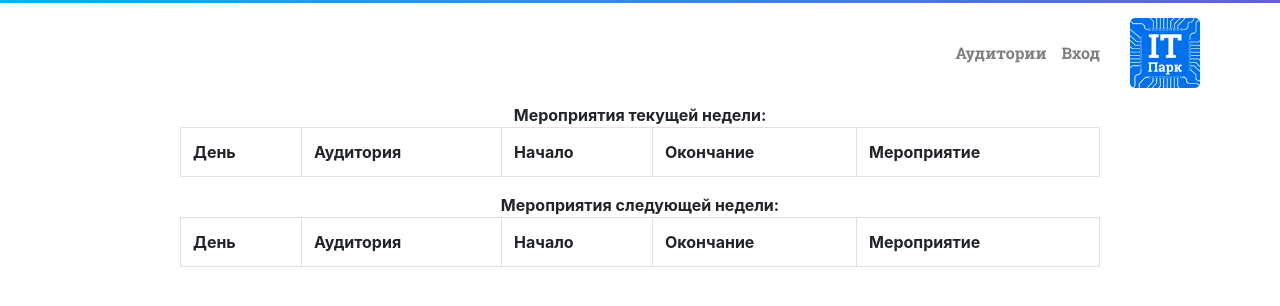
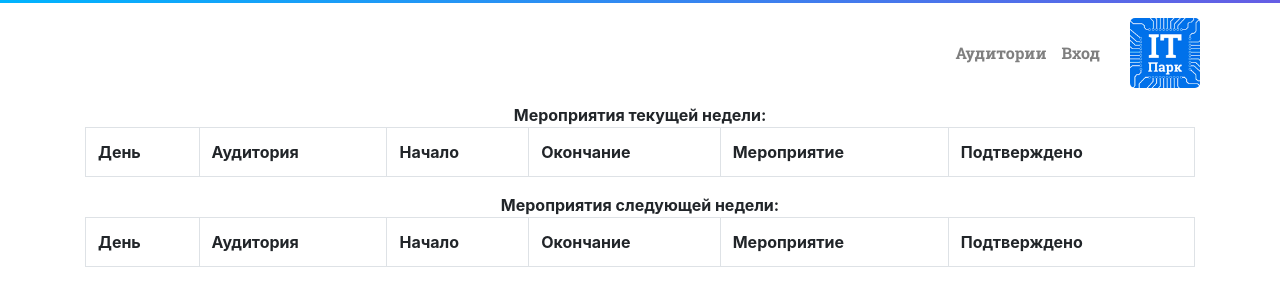
Before and after one commit to AL3XD3V/ITParkClassroomPlanner, a PHP site: page /classroom in a window 1280 px wide. Shown: the top 306 px of the page. Run offline with PHP 8.4, Linux system fonts and the light colour scheme; tables that the repository leaves empty or names only in its code hold one stand-in row (values such as "Sample post"); lists and menus that the app fills with data are empty; some libraries are stand-ins or nearby versions.

Commit message:
add confirm column in classroom page

```diff
--- a/src/models/model_classes.php
+++ b/src/models/model_classes.php
@@ -34,6 +34,6 @@ class ModelClasses extends Model
   public function getAudWeekData($week)
   {
     include './src/db/db_connect.php';
-    return $pdo->query('SELECT class, day, time_start, time_stop, name FROM classes WHERE WEEK(day)=\''.$week.'\' ORDER BY class, time_start ASC')->fetchAll();
+    return $pdo->query('SELECT class, day, time_start, time_stop, name, confirm FROM classes WHERE WEEK(day)=\''.$week.'\' ORDER BY class, time_start ASC')->fetchAll();
   }
 }
--- a/src/views/view_classroom.php
+++ b/src/views/view_classroom.php
@@ -15,7 +15,7 @@
 			<b>Мероприятия текущей недели:</b>
 		</div>
 		<div class="row justify-content-center">
-    		<div class="col-10">
+    		<div class="col-12">
           <table class="table table-bordered">
 						<tr>
       				<th>День</th>
@@ -23,6 +23,7 @@
       				<th>Начало</th>
       				<th>Окончание</th>
 							<th>Мероприятие</th>
+              <th>Подтверждено</th>
     				</tr>
 						<?php
 						foreach($data as $row)
@@ -32,7 +33,8 @@
 									 	'<td>'.$row['class'].'</td>'.
 									 	'<td>'.substr($row['time_start'], 0, 5).'</td>'.
 									 	'<td>'.substr($row['time_stop'], 0, 5).'</td>'.
-									 	'<td>'.$row['name'].'</td></tr>';
+                    '<td>'.$row['name'].'</td>'.
+                    '<td>'.$row['confirm'].'</td></tr>';
 						}
 						?>
 					</table>
@@ -44,7 +46,7 @@
 			<b>Мероприятия следующей недели:</b>
 		</div>
 		<div class="row justify-content-center">
-    		<div class="col-10">
+    		<div class="col-12">
           <table class="table table-bordered">
 						<tr>
       				<th>День</th>
@@ -52,6 +54,7 @@
       				<th>Начало</th>
       				<th>Окончание</th>
 							<th>Мероприятие</th>
+              <th>Подтверждено</th>
     				</tr>
 						<?php
 						foreach($data2 as $row)
@@ -61,7 +64,8 @@
 									 	'<td>'.$row['class'].'</td>'.
 									 	'<td>'.substr($row['time_start'], 0, 5).'</td>'.
 									 	'<td>'.substr($row['time_stop'], 0, 5).'</td>'.
-									 	'<td>'.$row['name'].'</td></tr>';
+									 	'<td>'.$row['name'].'</td>'.
+                    '<td>'.$row['confirm'].'</td></tr>';
 						}
 						?>
 					</table>
```
